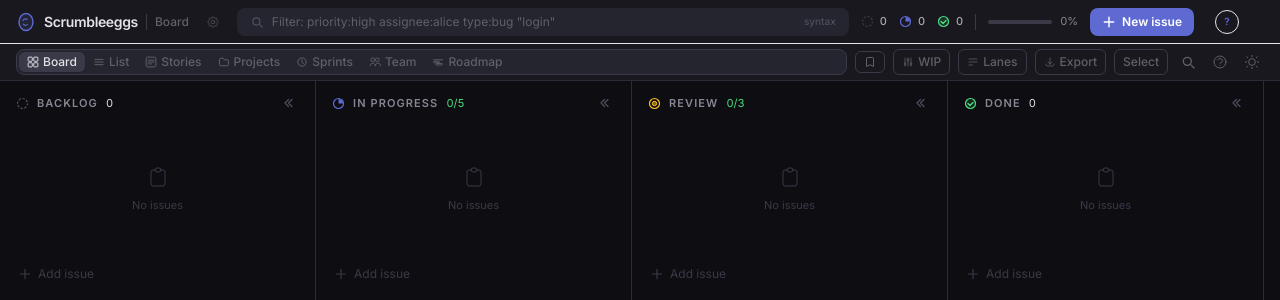
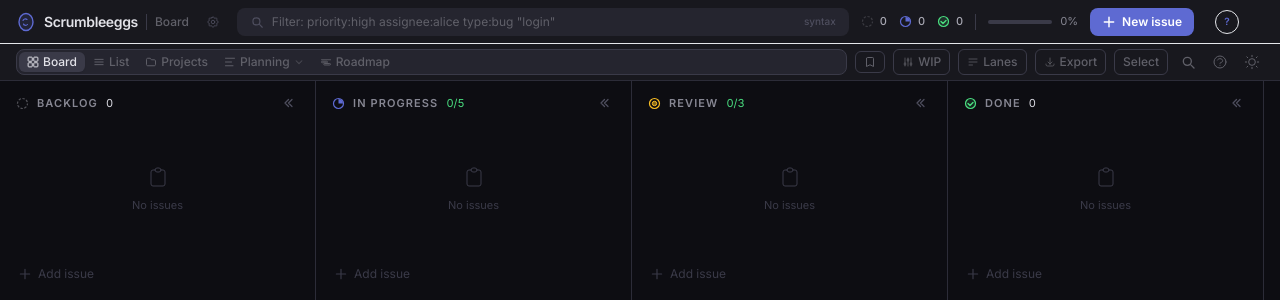
Before and after one commit to guygo/ScrumbleEgg, a Python web app: template scrumbleeggs/web/templates/index.html in a window 1280 px wide. Shown: the top 300 px of the page. Run offline with Jinja, Linux system fonts and the light colour scheme; the template is opened without the code that fills it, so the values that code supplies are empty; some libraries are stand-ins or nearby versions.

Commit message:
Refactor board card density, typography hierarchy, WIP tint, and nav
- Cards: reduce padding (py-2.5 → py-2), tighter spacing (mb-0.5 → mb-1)
- Typography: title font-semibold for visual anchor; ticket key uppercase
  tracking-wider text-n500 for clear hierarchy vs title
- Icons: remove opacity suppression for better visibility
- WIP over-limit: column gets a subtle red background tint + bold counter
- Nav: group Stories/Sprints/Team under a 'Planning' dropdown to reduce
  top-bar clutter; dropdown highlights when any child view is active

Co-Authored-By: Claude Sonnet 4.6 <noreply@anthropic.com>

```diff
--- a/scrumbleeggs/web/templates/index.html
+++ b/scrumbleeggs/web/templates/index.html
@@ -1488,17 +1488,6 @@
         </svg>
         List
       </button>
-      <button @click="switchView('stories')"
-              :class="view==='stories' ? 'bg-n700 text-n100 shadow-sm' : 'text-n500 hover:text-n300'"
-              class="flex items-center gap-1 px-2 py-0.5 rounded-md text-xs font-medium transition-all duration-100">
-        <svg class="w-3 h-3" fill="none" viewBox="0 0 16 16">
-          <rect x="1.5" y="1.5" width="13" height="13" rx="2" stroke="currentColor" stroke-width="1.3"/>
-          <line x1="4" y1="5.5" x2="12" y2="5.5" stroke="currentColor" stroke-width="1.2" stroke-linecap="round"/>
-          <line x1="4" y1="8"   x2="12" y2="8"   stroke="currentColor" stroke-width="1.2" stroke-linecap="round"/>
-          <line x1="4" y1="10.5" x2="9" y2="10.5" stroke="currentColor" stroke-width="1.2" stroke-linecap="round"/>
-        </svg>
-        Stories
-      </button>
       <button @click="switchView('projects')"
               :class="view==='projects' ? 'bg-n700 text-n100 shadow-sm' : 'text-n500 hover:text-n300'"
               class="flex items-center gap-1 px-2 py-0.5 rounded-md text-xs font-medium transition-all duration-100">
@@ -1507,25 +1496,54 @@
         </svg>
         Projects
       </button>
-      <button @click="switchView('sprints')"
-              :class="view==='sprints' ? 'bg-n700 text-n100 shadow-sm' : 'text-n500 hover:text-n300'"
+
+      <!-- Planning dropdown (Stories · Sprints · Team) -->
+      <div class="relative" x-data="{ open: false }">
+        <button @click="open=!open" @click.outside="open=false"
+                :class="['stories','sprints','workload'].includes(view) ? 'bg-n700 text-n100 shadow-sm' : 'text-n500 hover:text-n300'"
                 class="flex items-center gap-1 px-2 py-0.5 rounded-md text-xs font-medium transition-all duration-100">
           <svg class="w-3 h-3" fill="none" viewBox="0 0 16 16">
+            <path d="M2 3h12M2 8h8M2 13h10" stroke="currentColor" stroke-width="1.3" stroke-linecap="round"/>
+          </svg>
+          Planning
+          <svg class="w-2.5 h-2.5 opacity-60 transition-transform duration-100" :class="open ? 'rotate-180' : ''" fill="none" stroke="currentColor" viewBox="0 0 24 24">
+            <path stroke-linecap="round" stroke-linejoin="round" stroke-width="2.5" d="M19 9l-7 7-7-7"/>
+          </svg>
+        </button>
+        <div x-show="open" x-cloak @click.outside="open=false"
+             class="absolute top-8 left-0 bg-n850 border border-n700 rounded-xl shadow-2xl p-1.5 z-50 min-w-[140px] space-y-0.5">
+          <button @click="switchView('stories'); open=false"
+                  :class="view==='stories' ? 'bg-n700 text-n100' : 'text-n300 hover:bg-n800'"
+                  class="w-full text-left flex items-center gap-2 px-3 py-1.5 rounded-lg text-xs font-medium transition-colors">
+            <svg class="w-3 h-3 flex-shrink-0" fill="none" viewBox="0 0 16 16">
+              <rect x="1.5" y="1.5" width="13" height="13" rx="2" stroke="currentColor" stroke-width="1.3"/>
+              <line x1="4" y1="5.5" x2="12" y2="5.5" stroke="currentColor" stroke-width="1.2" stroke-linecap="round"/>
+              <line x1="4" y1="8" x2="12" y2="8" stroke="currentColor" stroke-width="1.2" stroke-linecap="round"/>
+              <line x1="4" y1="10.5" x2="9" y2="10.5" stroke="currentColor" stroke-width="1.2" stroke-linecap="round"/>
+            </svg>
+            Stories
+          </button>
+          <button @click="switchView('sprints'); open=false"
+                  :class="view==='sprints' ? 'bg-n700 text-n100' : 'text-n300 hover:bg-n800'"
+                  class="w-full text-left flex items-center gap-2 px-3 py-1.5 rounded-lg text-xs font-medium transition-colors">
+            <svg class="w-3 h-3 flex-shrink-0" fill="none" viewBox="0 0 16 16">
               <circle cx="8" cy="8" r="5.5" stroke="currentColor" stroke-width="1.3"/>
               <path d="M8 5v3.5l2 1.5" stroke="currentColor" stroke-width="1.2" stroke-linecap="round"/>
             </svg>
             Sprints
           </button>
-      <button @click="switchView('workload')"
-              :class="view==='workload' ? 'bg-n700 text-n100 shadow-sm' : 'text-n500 hover:text-n300'"
-              class="flex items-center gap-1 px-2 py-0.5 rounded-md text-xs font-medium transition-all duration-100">
-        <svg class="w-3 h-3" fill="none" viewBox="0 0 16 16">
+          <button @click="switchView('workload'); open=false"
+                  :class="view==='workload' ? 'bg-n700 text-n100' : 'text-n300 hover:bg-n800'"
+                  class="w-full text-left flex items-center gap-2 px-3 py-1.5 rounded-lg text-xs font-medium transition-colors">
+            <svg class="w-3 h-3 flex-shrink-0" fill="none" viewBox="0 0 16 16">
               <circle cx="5" cy="5" r="2.5" stroke="currentColor" stroke-width="1.2"/>
               <circle cx="11" cy="5" r="2.5" stroke="currentColor" stroke-width="1.2"/>
               <path d="M1.5 13c0-2 1.6-3.5 3.5-3.5s3.5 1.6 3.5 3.5M8.5 13c0-2 1.6-3.5 3.5-3.5s3.5 1.6 3.5 3.5" stroke="currentColor" stroke-width="1.2" stroke-linecap="round"/>
             </svg>
             Team
           </button>
+        </div>
+      </div>
       <button @click="switchView('roadmap')"
               :class="view==='roadmap' ? 'bg-n700 text-n100 shadow-sm' : 'text-n500 hover:text-n300'"
               class="flex items-center gap-1 px-2 py-0.5 rounded-md text-xs font-medium transition-all duration-100">
@@ -1750,7 +1768,8 @@
       <div class="flex flex-1 overflow-y-hidden">
       <template x-for="col in columns" :key="col.status">
         <div class="flex flex-col border-r border-n750 h-full"
-             :class="isColCollapsed(col.status) ? 'w-10 flex-shrink-0' : 'min-w-[220px] flex-1'">
+             :class="isColCollapsed(col.status) ? 'w-10 flex-shrink-0' : 'min-w-[220px] flex-1'"
+             :style="!isColCollapsed(col.status) && wipLimits[col.status] && (filteredBoard[col.status]||[]).length > wipLimits[col.status] ? 'background:rgba(248,113,113,0.04)' : ''">
 
           <!-- Column header (only show for first lane) -->
           <div x-show="laneKey===swimlaneKeys[0]" class="flex-shrink-0">
@@ -1761,7 +1780,8 @@
                 <span x-html="col.icon"></span>
                 <span class="text-[11px] font-semibold text-n400 uppercase tracking-widest" x-text="col.label"></span>
                 <!-- Count + WIP indicator -->
-                <span class="text-[11px] tabular-nums font-mono" :class="wipColor(col.status)"
+                <span class="text-[11px] tabular-nums font-mono"
+                      :class="[wipColor(col.status), wipLimits[col.status] && (filteredBoard[col.status]||[]).length > wipLimits[col.status] ? 'font-bold' : '']"
                       x-text="(filteredBoard[col.status]||[]).length + (wipLimits[col.status] ? '/' + wipLimits[col.status] : '')"></span>
               </div>
               <div class="flex items-center gap-1.5">
@@ -1807,7 +1827,7 @@
                @drop.prevent="dropTicket($event, col.status)">
 
             <template x-for="ticket in (swimlaneBoard(laneKey)[col.status]||[])" :key="ticket.key">
-              <div class="ticket-card group relative flex gap-0 rounded-md mb-0.5 cursor-pointer card-in overflow-hidden"
+              <div class="ticket-card group relative flex gap-0 rounded-md mb-1 cursor-pointer card-in overflow-hidden"
                    :class="[bulkMode && bulkSelected.includes(ticket.key) ? 'ring-1 ring-acc bg-accL' : '', ageClass(ticket), isOverdue(ticket) ? 'overdue-card' : '']"
                    draggable="true"
                    :data-key="ticket.key"
@@ -1832,17 +1852,17 @@
                 </div>
 
                 <!-- Card body -->
-                <div class="flex-1 px-3 py-2.5 min-w-0">
+                <div class="flex-1 px-3 py-2 min-w-0">
                   <!-- Title -->
-                  <p class="text-[13px] text-n100 leading-snug font-[450] line-clamp-2 mb-2"
+                  <p class="text-[13px] text-n100 leading-snug font-semibold line-clamp-2 mb-1.5"
                      x-text="ticket.title"></p>
 
                   <!-- Meta row -->
                   <div class="flex items-center gap-1.5 flex-wrap">
-                    <span class="font-mono text-[10px] text-n600" x-text="ticket.key"></span>
+                    <span class="font-mono text-[10px] text-n500 font-semibold uppercase tracking-wider" x-text="ticket.key"></span>
                     <span class="text-n700">·</span>
-                    <span x-html="priorityIcon(ticket.priority)" class="flex-shrink-0 opacity-80"></span>
-                    <span x-html="typeIcon(ticket.ticket_type)" class="flex-shrink-0"></span>
+                    <span x-html="priorityIcon(ticket.priority)" class="flex-shrink-0 text-n500"></span>
+                    <span x-html="typeIcon(ticket.ticket_type)" class="flex-shrink-0 text-n500"></span>
                     <span x-show="ticket.role" class="text-[10px] text-n600 font-medium"
                           x-text="ticket.role === 'developer' ? 'dev' : 'qa'"></span>
                     <!-- Age badge -->
@@ -2860,7 +2880,7 @@ function app() {
     editingFieldId: null,
     editField: { name: '', required: false, options: [], newOption: '' },
     // Modals & overlays
-    shortcutsOpen: false, exportMenuOpen: false,
+    shortcutsOpen: false, exportMenuOpen: false, planningMenuOpen: false,
     searchOpen: false, searchQuery: '', searchResults: [], searchLoading: false, searchTimer: null,
     // Comments
     comments: [], commentsLoading: false, commentBody: '', commentAuthor: '',
```
Lines whose indentation alone changed are shown as unchanged.
